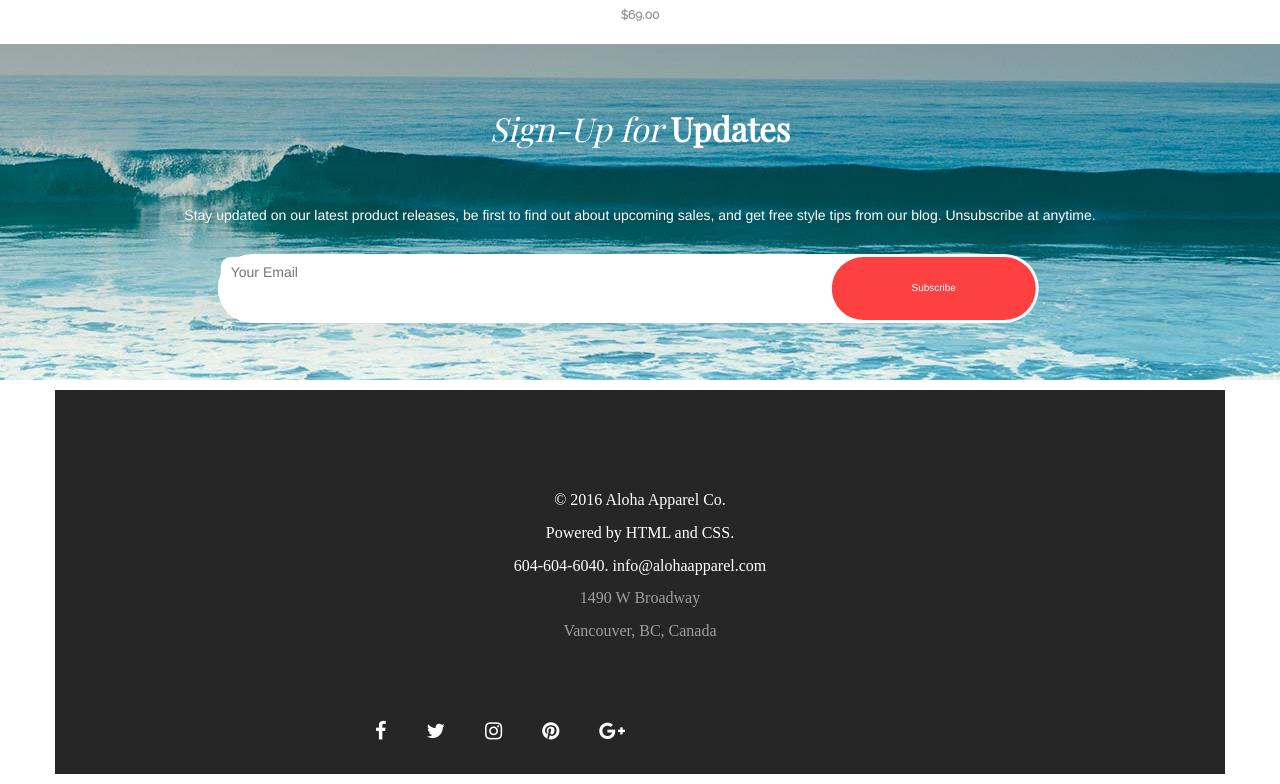
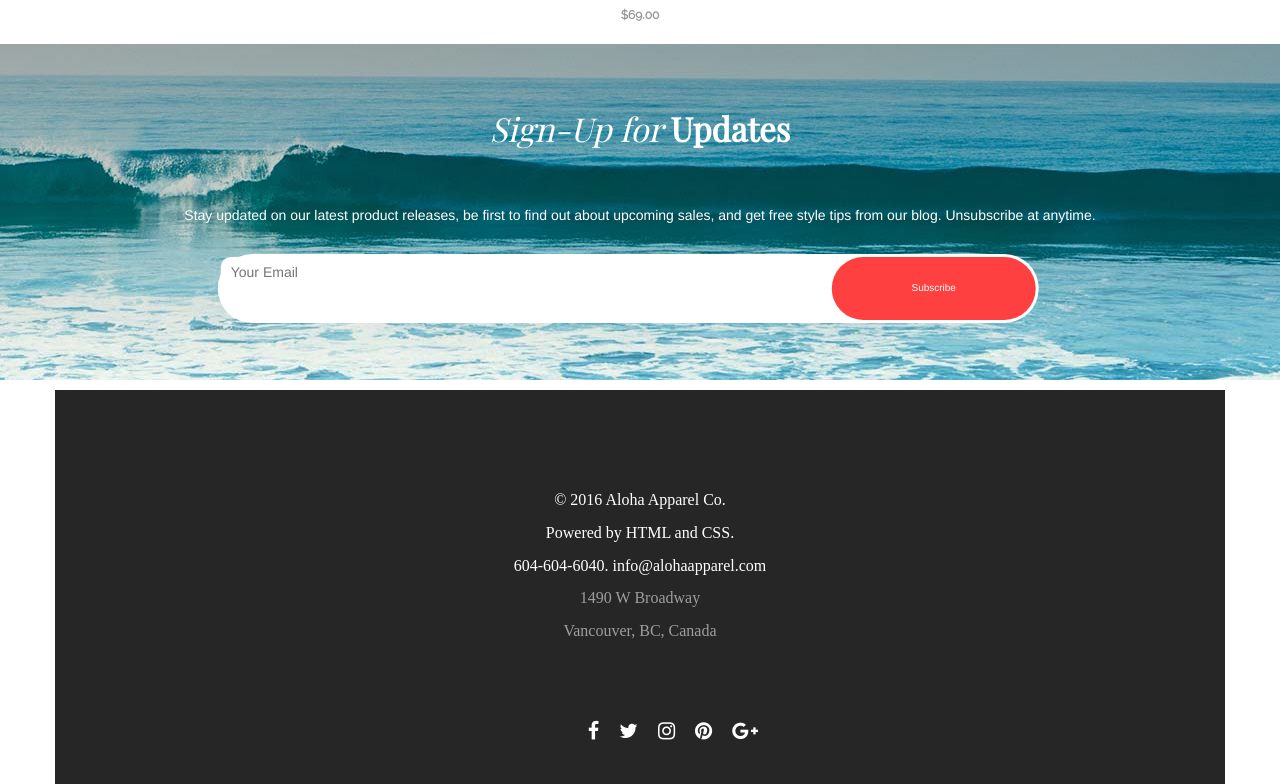
Before and after one commit to josi321/RA-project-1b, a plain HTML site: page index.html in a window 1280 px wide. Shown: the part 3684-4468 px from the top of the page. Drawn offline with nearby package versions, Linux system fonts and the light colour scheme.

Commit message:
#009: fixed the spacing between social media icon

```diff
--- a/style.css
+++ b/style.css
@@ -384,17 +384,20 @@ span {
 }
 
 .social ul {
-   /* list-style: none;*/
     display: flex;
-    text-align: center;
-    margin: auto;
-   /* padding: 0 33%;*/
+/*    text-align: center;
+    margin: auto;*/
     font-family: 'Raleway', sans-serif;
-  font-weight: lighter
+  font-weight: lighter;
+  align-items:center;
+  justify-content: center;
 }
 
 .social i {
-	padding: 0 2rem;
+	padding: 0 1rem;
 	color: white;
 	font-size: 2rem;
+	text-align: center;
+	align-self: center;
+	transform: translateX(-7vw);
 }
```
